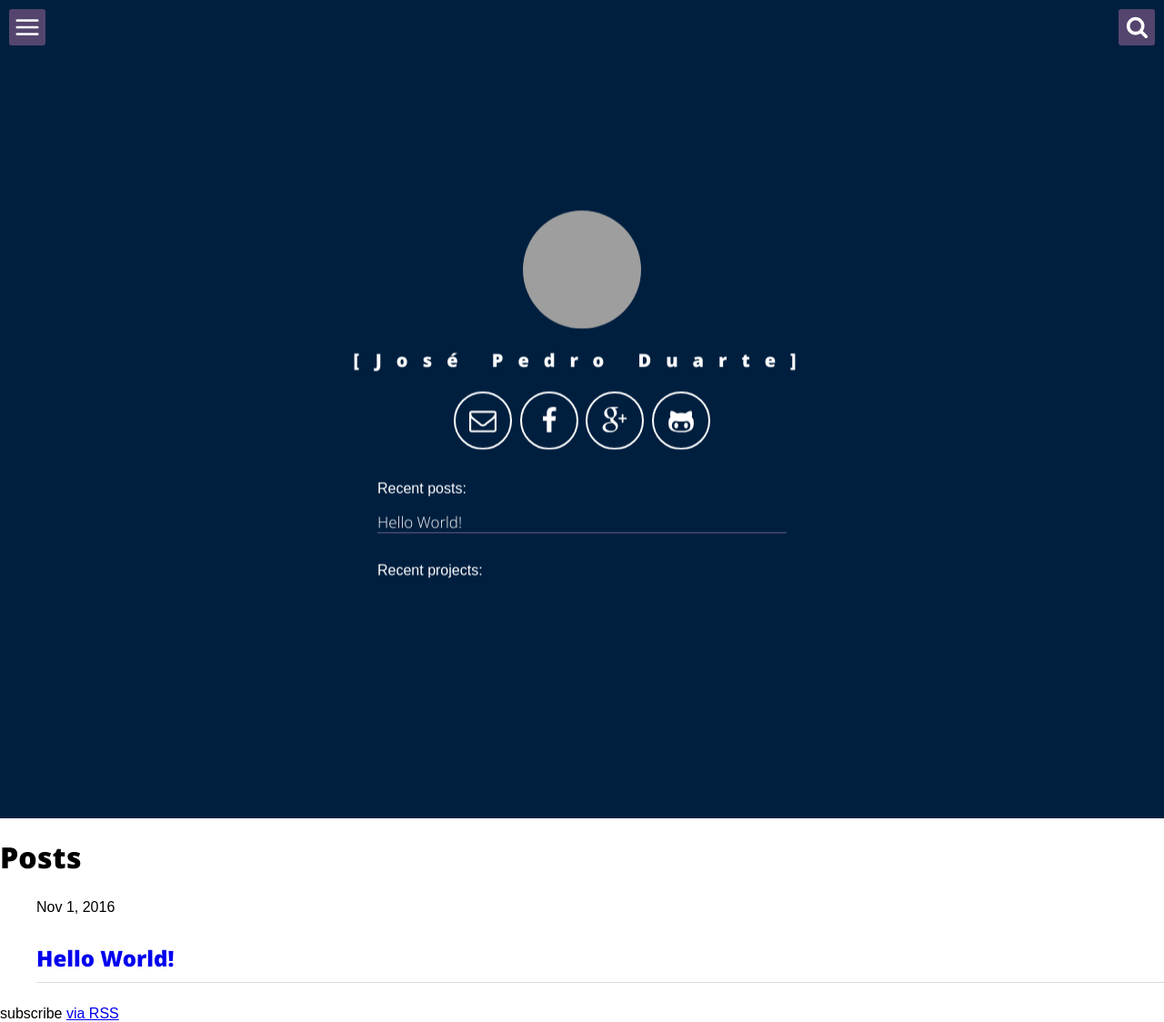
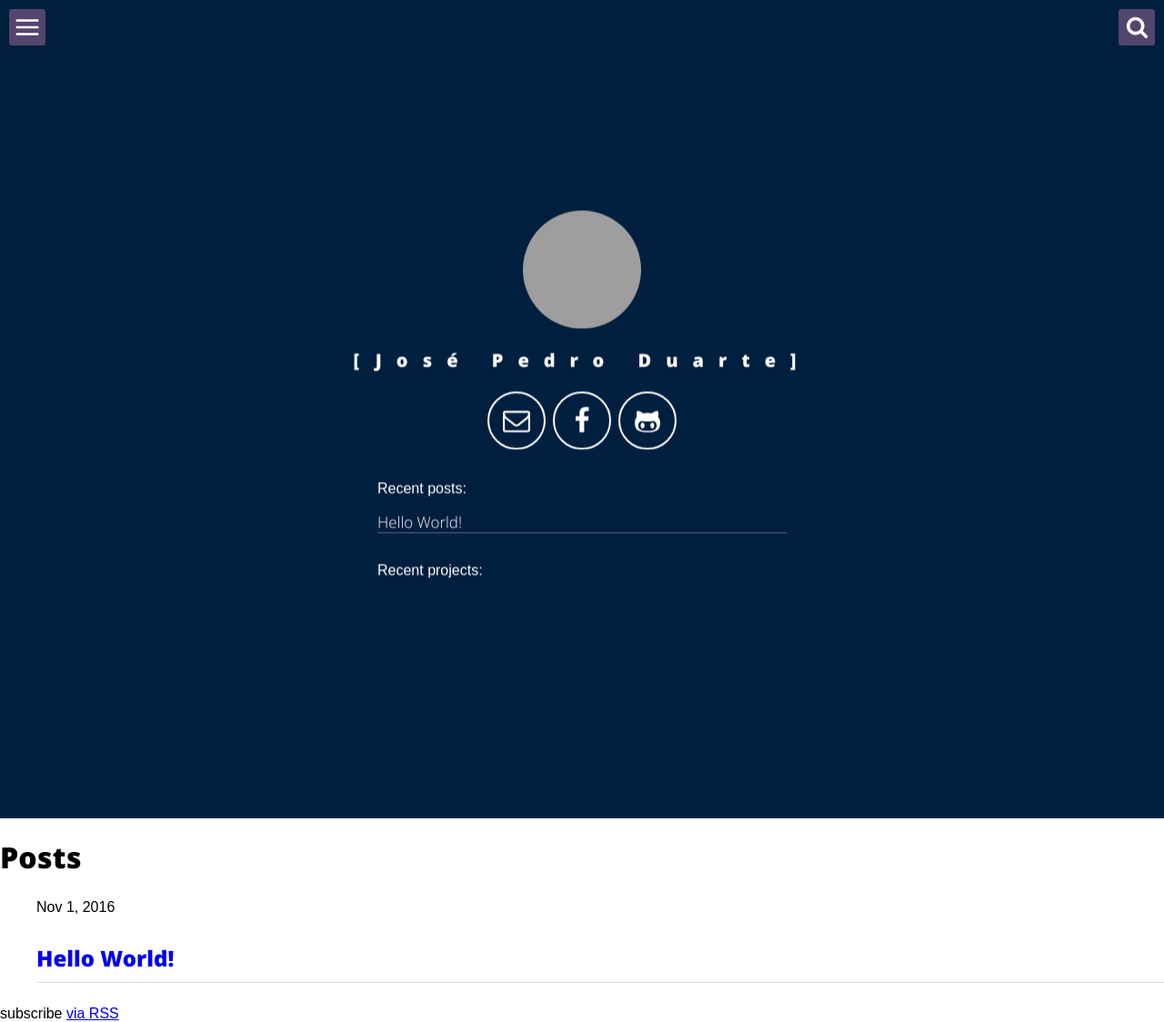
Before and after one commit to josepduarte/josepduarte.github.io, a Jekyll site: the page built from index.html, in a window 1280 px wide. Shown: the whole page at 91% size. Built offline with Jekyll 4.4.1, drawn with Linux system fonts in a browser that asks for light colours; grey boxes are pictures that could not be loaded.

Commit message:
Removing gplus

```diff
--- a/_includes/header-default.html
+++ b/_includes/header-default.html
@@ -9,7 +9,6 @@
         <div class="icons-home">
             <a aria-label="Send email" href="mailto:{{site.email}}"><svg class="icon icon-email"><use xlink:href="#icon-email"></use></svg></a>
             <a aria-label="My Facebook" target="_blank" href="https://facebook.com/{{site.facebook_username}}"><svg class="icon icon-facebook"><use xlink:href="#icon-facebook"></use></svg></a>
-            <a aria-label="My Google Plus" target="_blank" href="https://plus.google.com/{{site.gplus_username}}/posts"><svg class="icon icon-google-plus"><use xlink:href="#icon-google-plus"></use></svg></a>
             <a aria-label="My Github" target="_blank" href="https://github.com/{{site.github_username}}"><svg class="icon icon-github-alt"><use xlink:href="#icon-github-alt"></use></svg></a>
         </div>
         <ul class="recent">
```
